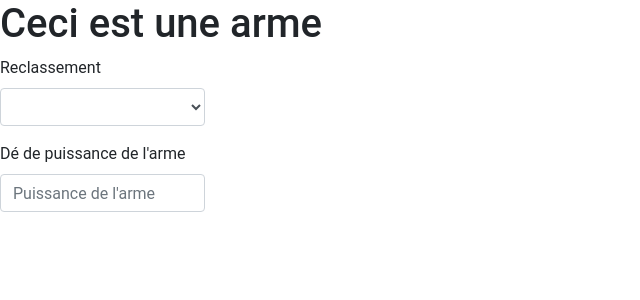
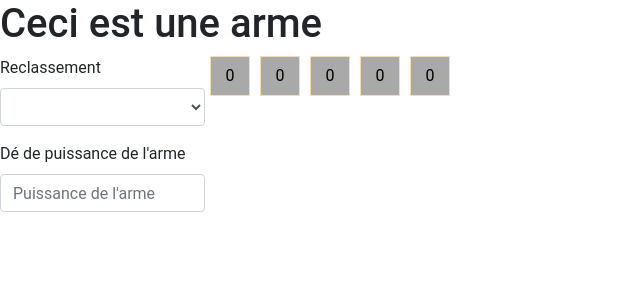
Before and after one commit to Seaziicks/lootTableAngular, an Angular app: page /testArmes in a window 1280 px wide. Shown: the top 300 px of the page, without its empty margins (0-640 px from the left). Built offline with nearby package versions, Linux system fonts and the light colour scheme.

Commit message:
Adding new display options.

```diff
--- a/src/app/interface/Objet.d.ts
+++ b/src/app/interface/Objet.d.ts
@@ -25,6 +25,11 @@ declare interface ObjetCommunDB {
     bonusDexteriteMax: number;
     malusArmureTests: number;
     risqueEchecSorts: string;
+    afficherNom: boolean;
+    afficherEffetMagique: boolean;
+    afficherMalediction: boolean;
+    afficherMateriau: boolean;
+    afficherInfos: boolean;
 }
 
 /*
--- a/src/app/objets/armes/armes.component.html
+++ b/src/app/objets/armes/armes.component.html
@@ -14,6 +14,13 @@
                     <option value="2">Armes de guerre</option>
                     <option value="3">Armes exotiques</option>
                 </select>
+            </div>
+            <div class="validationAffichage">
+                <div class="validationBox" (click)="this.changeValidation('nom')" [ngClass]="{'validatedBox' : this.afficherNom}">{{this.afficherNom ? 1 : 0}}</div>
+                <div class="validationBox" (click)="this.changeValidation('effetMagique')" [ngClass]="{'validatedBox' : this.afficherEffetMagique}">{{this.afficherEffetMagique ? 1 : 0}}</div>
+                <div class="validationBox" (click)="this.changeValidation('malediction')" [ngClass]="{'validatedBox' : this.afficherMalediction}">{{this.afficherMalediction ? 1 : 0}}</div>
+                <div class="validationBox" (click)="this.changeValidation('materiau')" [ngClass]="{'validatedBox' : this.afficherMateriau}">{{this.afficherMateriau ? 1 : 0}}</div>
+                <div class="validationBox" (click)="this.changeValidation('infos')" [ngClass]="{'validatedBox' : this.afficherInfos}">{{this.afficherInfos ? 1 : 0}}</div>
             </div>
             <div class="form-group col-md-2" *ngIf="this.allCategoriesCourante">
                 <label for="inputFamilleMonstre">Categorie (1D{{this.allCategoriesCourante.Categories.length}})</label>
--- a/src/app/objets/armes/armes.component.scss
+++ b/src/app/objets/armes/armes.component.scss
@@ -6,6 +6,33 @@ textarea {
     width: 100%;
 }
 
+.validationAffichage {
+    display: flex;
+    flex-flow: row wrap;
+}
+
+.validationBox {
+    height: 40px;
+    width: 40px;
+    margin-right: 10px;
+    color: black;
+    background-size: 100% 200%;
+    background-image: linear-gradient(to bottom, darkgrey 50%, #2098D1 50%);
+    -webkit-transition: background-position 1s;
+    -moz-transition: background-position 1s;
+    transition: background-position 1s;
+    border: solid 1px wheat;
+    /* Essaie d'alignement au centre */
+    display: flex;
+    justify-content: center;
+    text-align: center;
+    flex-direction: column;
+}
+
+.validatedBox {
+    background-position: 0 -100%;
+}
+
 ::ng-deep .mat-form-field .mat-form-field-wrapper .mat-form-field-flex {
     background-color: white;
 }
--- a/src/app/objets/armes/armes.component.ts
+++ b/src/app/objets/armes/armes.component.ts
@@ -306,4 +306,33 @@ export class ArmesComponent extends ObjetCombat implements OnInit {
 
         return values;
     }
+
+    changeValidation(name: string) {
+        console.log(name);
+        console.log(name.toLowerCase());
+        console.log(name.toLowerCase() === 'effetMagique');
+        switch (name.toLowerCase()) {
+            case 'nom':
+                this.afficherNom = !this.afficherNom;
+                console.log(this.afficherNom);
+                break;
+            case 'effetmagique':
+                this.afficherEffetMagique = !this.afficherEffetMagique;
+                console.log(this.afficherEffetMagique);
+                break;
+            case 'malediction':
+                this.afficherMalediction = !this.afficherMalediction;
+                console.log(this.afficherMalediction);
+                break;
+            case 'materiau':
+                this.afficherMateriau = !this.afficherMateriau;
+                console.log(this.afficherMateriau);
+                break;
+            case 'infos':
+                this.afficherInfos = !this.afficherInfos;
+                console.log(this.afficherInfos);
+                break;
+
+        }
+    }
 }
--- a/src/app/objets/objet-commun.ts
+++ b/src/app/objets/objet-commun.ts
@@ -26,6 +26,12 @@ export abstract class ObjetCommun {
     malediction: MagicalProperty;
 
     valide = false;
+
+    afficherNom = false;
+    afficherEffetMagique = false;
+    afficherMalediction = false;
+    afficherMateriau = false;
+    afficherInfos = false;
 
     constructor(jsonService: JSonLoadService) {
     }
```
